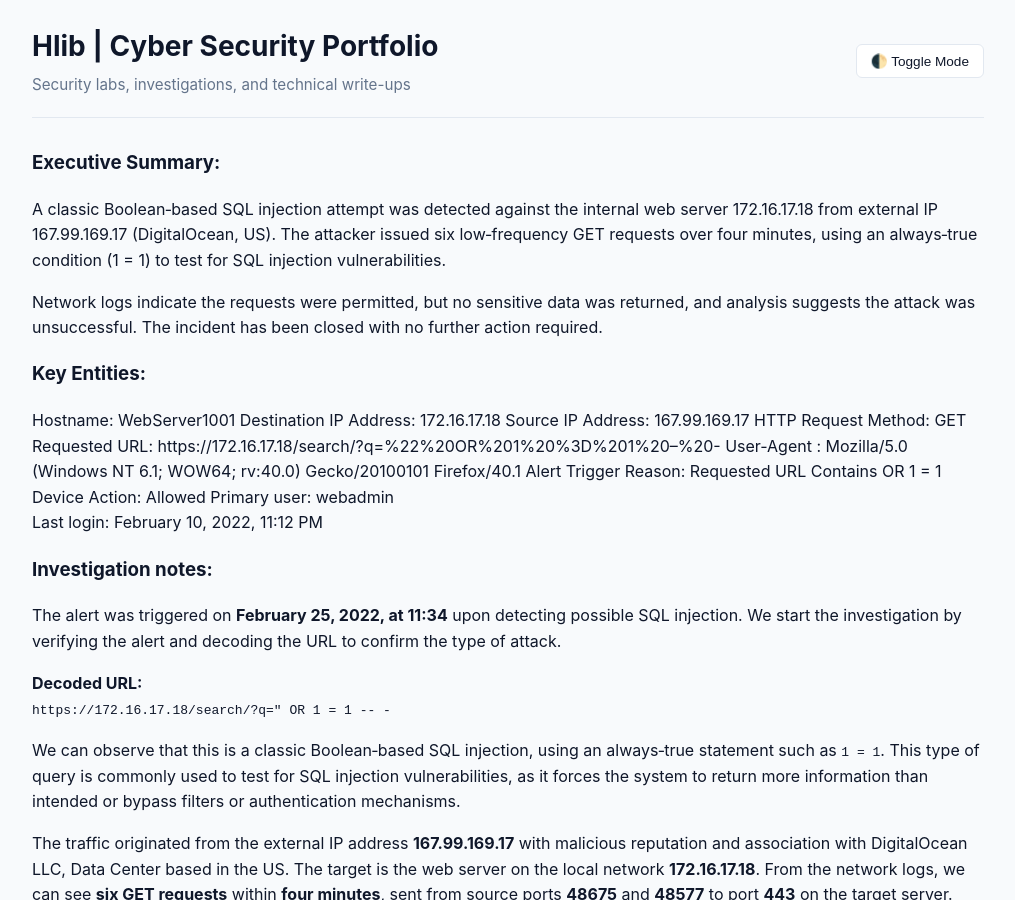
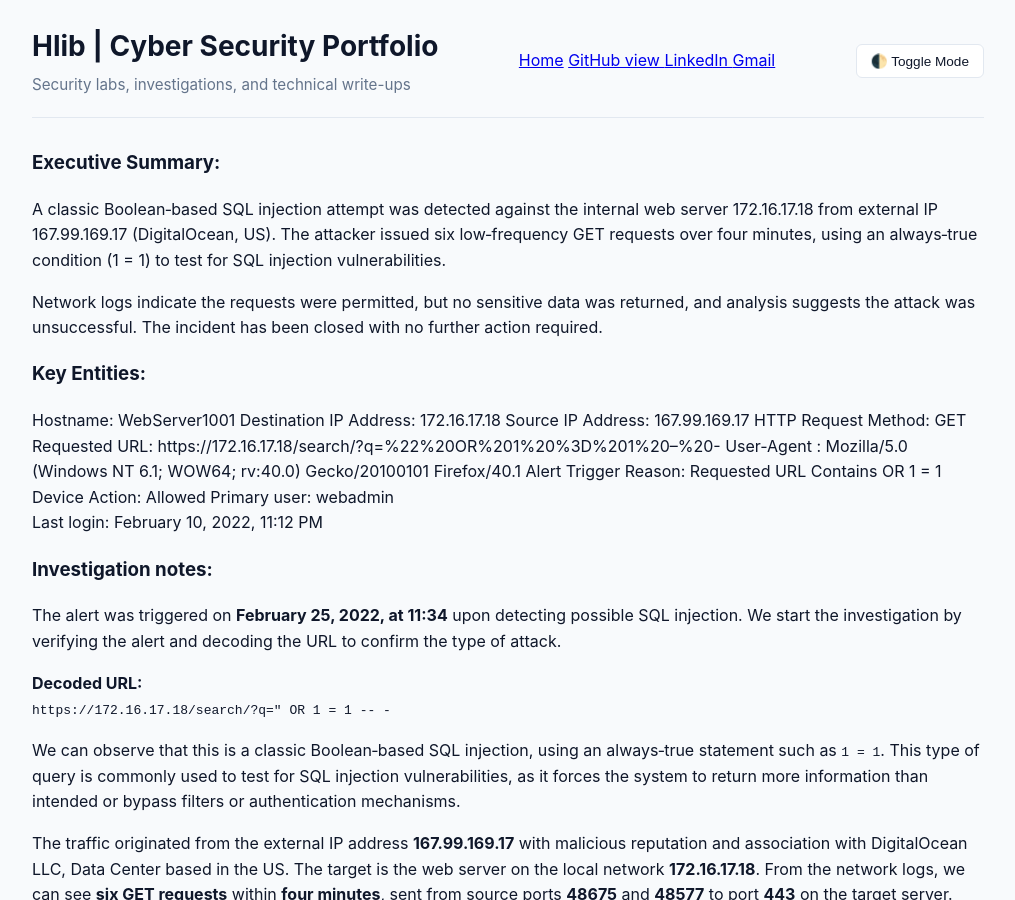
Before and after one commit to Glebius01/Glebius01.github.io, a Jekyll site: the page built from Labs/SOC165 - Possible SQL Injection Payload Detected.md, in a window 1280 px wide and 900 px high. Shown: the whole window, without its empty margins (132-1147 px from the left). Built offline with Jekyll 4.4.1, drawn with Linux system fonts in a browser that asks for light colours; our own code applies the rules of GitHub Pages for plain Markdown files.

Commit message:
Add navigation links to GitHub, LinkedIn, and Gmail

```diff
--- a/_layouts/default.html
+++ b/_layouts/default.html
@@ -220,6 +220,20 @@
       <h1><a href="{{ '/' | relative_url }}">{{ site.title }}</a></h1>
       <p>{{ site.description }}</p>
     </div>
+
+    <nav>
+  <a href="/">Home</a>
+  <a href="https://github.com/Glebius01/Glebius01.github.io/tree/main/Labs" target="_blank" rel="noopener">
+    <i class="fa-brands fa-github"></i> GitHub view
+  </a>
+  <a href="https://www.linkedin.com/in/gleb-shep/" target="_blank" rel="noopener" aria-label="LinkedIn">
+    <i class="fa-brands fa-linkedin"></i> LinkedIn
+  </a>
+  <a href="mailto:glebshepel1@gmail.com" aria-label="Gmail">
+    <i class="fa-solid fa-envelope"></i> Gmail
+  </a>
+
+</nav>
     <button class="theme-toggle-btn" id="themeToggle" onclick="toggleTheme()">🌓 Toggle Mode</button>
   </header>
 
```
